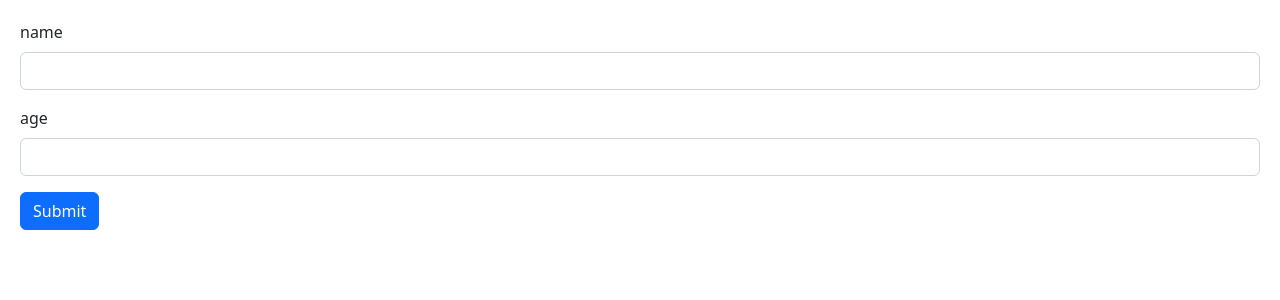
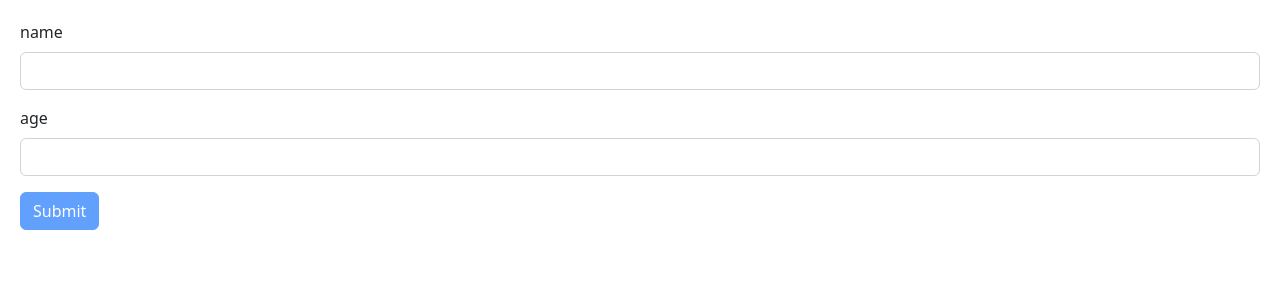
Before and after one commit to St0rY87/React-app, a React (Vite) app in the folder React-app/: page / in a window 1280 px wide. Shown: the top 300 px of the page. Built offline with nearby package versions, Linux system fonts and the light colour scheme; the HTML template or start-up script is replaced by a standard one.

Commit message:
feat: implement disabling button

```diff
--- a/React-app/src/components/Form.tsx
+++ b/React-app/src/components/Form.tsx
@@ -7,7 +7,9 @@ const schema = z.object({
   name: z
     .string()
     .min(3, { message: "Message may be at least three characters" }),
-  age: z.number({ invalid_type_error: "Age field is required" } ).min(18, {message: 'Age must be at least 18'}),
+  age: z
+    .number({ invalid_type_error: "Age field is required" })
+    .min(18, { message: "Age must be at least 18" }),
 });
 
 type FormData = z.infer<typeof schema>;
@@ -16,7 +18,7 @@ const Form = () => {
   const {
     register,
     handleSubmit,
-    formState: { errors },
+    formState: { errors, isValid },
   } = useForm<FormData>({ resolver: zodResolver(schema) });
 
   const onSubmit = (data: FieldValues) => console.log(data);
@@ -48,7 +50,7 @@ const Form = () => {
         />
         {errors.age && <p className="text-danger">{errors.age.message}</p>}
       </div>
-      <button className="btn btn-primary" type="submit">
+      <button className="btn btn-primary" type="submit" disabled={!isValid}>
         Submit
       </button>
     </form>
```
